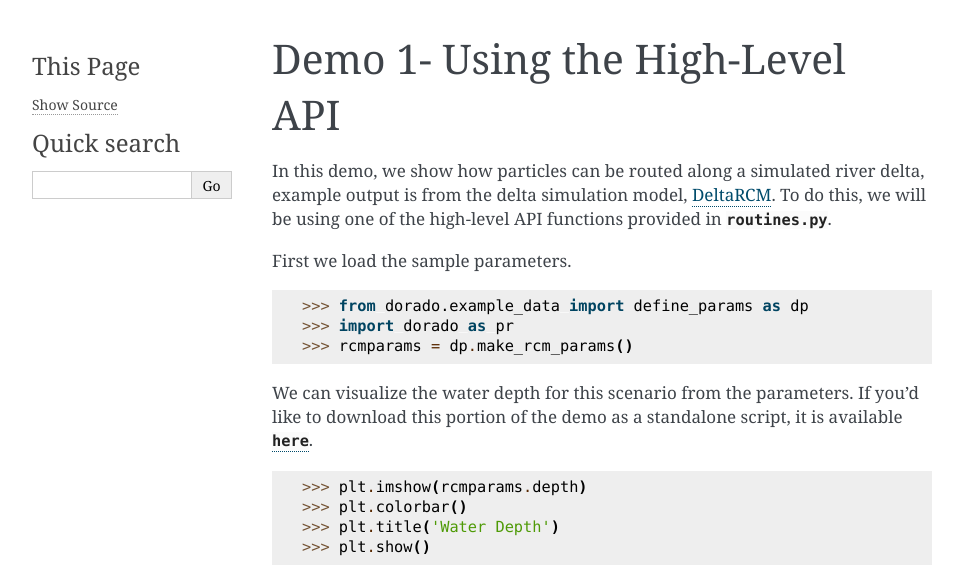
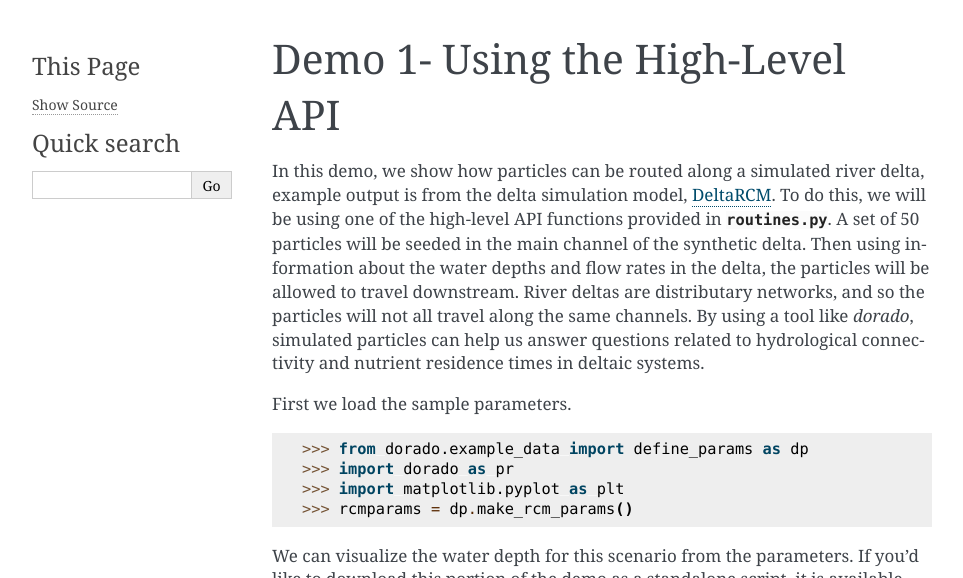
Before and after one commit to passaH2O/dorado, a Sphinx documentation site: the page built from docs/source/quickstart/demo01.rst, in a window 1280 px wide, cut to the strip 0-578 px from the top of the page. Shown: the whole strip, without its empty margins (148-1111 px from the left). Built offline with Sphinx 7.4.7, drawn with Linux system fonts in a browser that asks for light colours; formulas are drawn with MathJax 3.

Commit message:
expand background for quickstart ex 1

```diff
--- a/docs/source/quickstart/demo01.rst
+++ b/docs/source/quickstart/demo01.rst
@@ -2,7 +2,12 @@
 
 Demo 1- Using the High-Level API
 --------------------------------
-In this demo, we show how particles can be routed along a simulated river delta, example output is from the delta simulation model, `DeltaRCM <https://github.com/DeltaRCM/pyDeltaRCM>`_. To do this, we will be using one of the high-level API functions provided in :download:`routines.py <../../../dorado/routines.py>`.
+In this demo, we show how particles can be routed along a simulated river delta, example output is from the delta simulation model, `DeltaRCM <https://github.com/DeltaRCM/pyDeltaRCM>`_.
+To do this, we will be using one of the high-level API functions provided in :download:`routines.py <../../../dorado/routines.py>`.
+A set of 50 particles will be seeded in the main channel of the synthetic delta.
+Then using information about the water depths and flow rates in the delta, the particles will be allowed to travel downstream.
+River deltas are distributary networks, and so the particles will not all travel along the same channels.
+By using a tool like `dorado`, simulated particles can help us answer questions related to hydrological connectivity and nutrient residence times in deltaic systems.
 
 First we load the sample parameters.
 
@@ -10,6 +15,7 @@ First we load the sample parameters.
 
     >>> from dorado.example_data import define_params as dp
     >>> import dorado as pr
+    >>> import matplotlib.pyplot as plt
     >>> rcmparams = dp.make_rcm_params()
 
 We can visualize the water depth for this scenario from the parameters. If you'd like to download this portion of the demo as a standalone script, it is available :download:`here <../pyplots/quickstart/demo1_depth.py>`.
```
